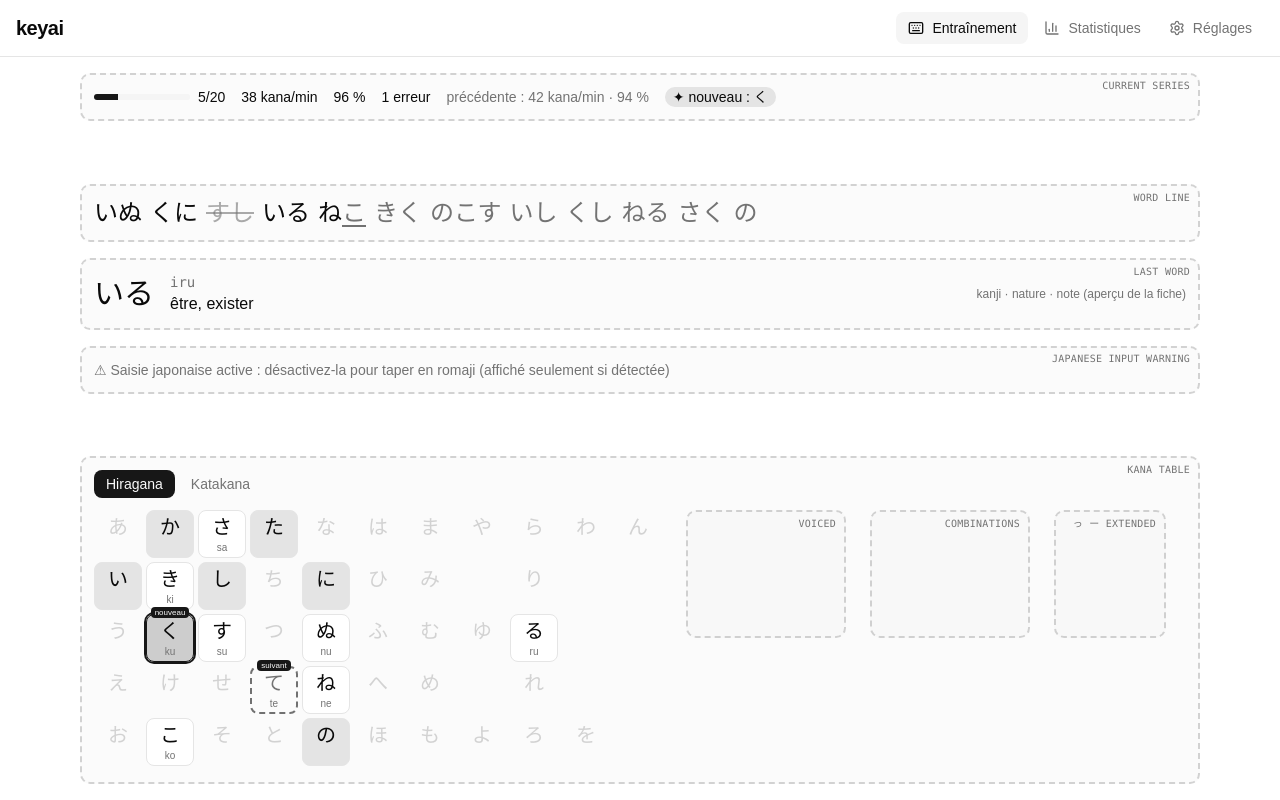
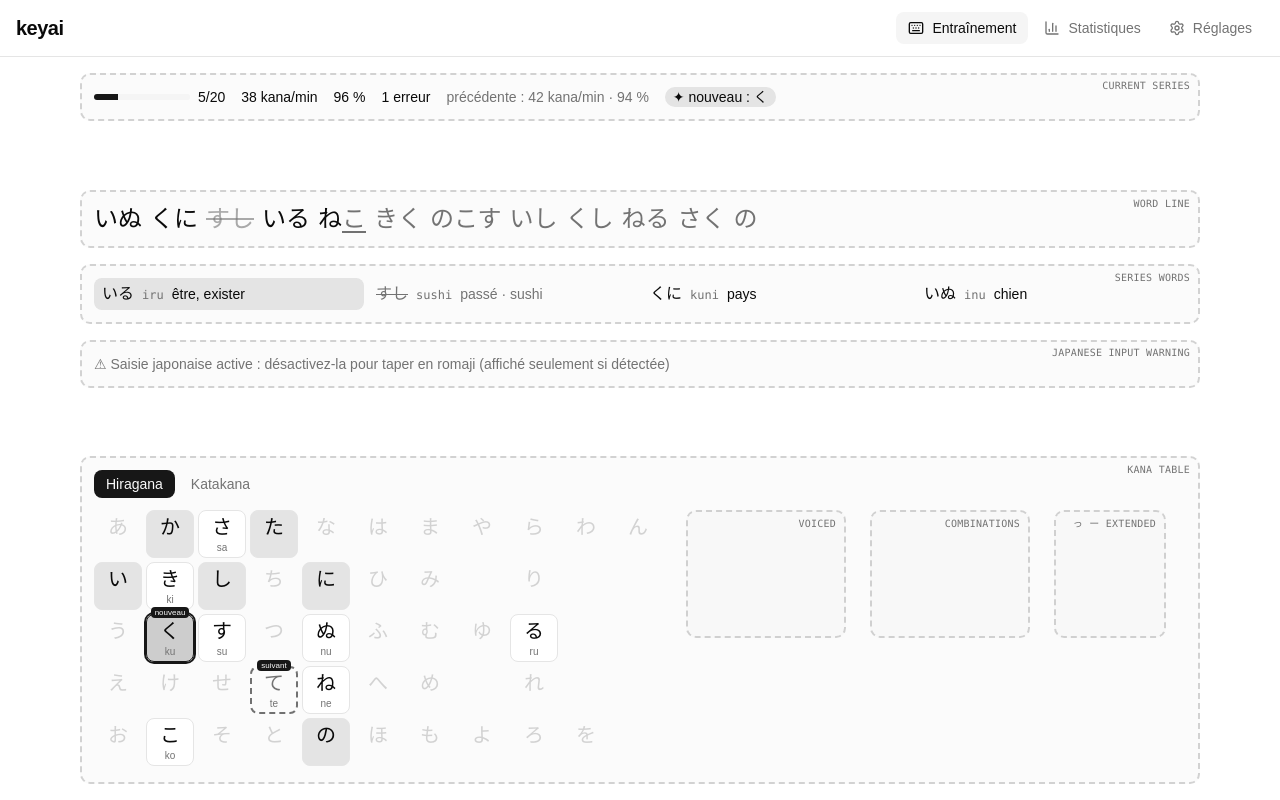
Before and after one commit to mumpkin/keyai, a React (Vite) app in the folder apps/app/: page / in a window 1280 px wide. Built offline with nearby package versions, Linux system fonts and the light colour scheme.

Commit message:
Replace the last word zone with a recap of the series words
Co-Authored-By: Claude Opus 5.5 <noreply@anthropic.com>

```diff
--- a/apps/app/src/features/blocking/sample-words.ts
+++ b/apps/app/src/features/blocking/sample-words.ts
@@ -5,15 +5,30 @@ export interface SampleWord {
 	readonly romaji: string;
 	readonly gloss: string;
 	readonly status: WordStatus;
+	readonly kanji?: string;
+	readonly otherSenses?: readonly string[];
 	readonly completedUnits?: number;
 	readonly hasPartialInput?: boolean;
 }
 
 export const SAMPLE_WORDS: readonly SampleWord[] = [
-	{ kana: 'いぬ', romaji: 'inu', gloss: 'chien', status: 'done' },
+	{
+		kana: 'いぬ',
+		romaji: 'inu',
+		gloss: 'chien',
+		kanji: '犬',
+		status: 'done',
+	},
 	{ kana: 'くに', romaji: 'kuni', gloss: 'pays', status: 'done' },
 	{ kana: 'すし', romaji: 'sushi', gloss: 'sushi', status: 'skipped' },
-	{ kana: 'いる', romaji: 'iru', gloss: 'être, exister', status: 'done' },
+	{
+		kana: 'いる',
+		romaji: 'iru',
+		gloss: 'être, exister',
+		kanji: '居る',
+		otherSenses: ['avoir besoin de (要る)', 'entrer (入る)'],
+		status: 'done',
+	},
 	{
 		kana: 'ねこ',
 		romaji: 'neko',
--- a/apps/app/src/features/training/last-word-zone.tsx
+++ /dev/null
@@ -1,34 +0,0 @@
-import { Placeholder } from '@/features/blocking/placeholder';
-import type { SampleWord } from '@/features/blocking/sample-words';
-
-interface LastWordZoneProps {
-	readonly word: SampleWord | undefined;
-}
-
-export function LastWordZone({ word }: LastWordZoneProps) {
-	return (
-		<Placeholder
-			label="last word"
-			className="flex min-h-16 items-center gap-4"
-		>
-			{word && (
-				<>
-					<span className="font-kana text-3xl">{word.kana}</span>
-					<span className="flex flex-col">
-						<span className="font-mono text-sm text-muted-foreground">
-							{word.romaji}
-						</span>
-						<span className="font-medium">
-							{word.status === 'skipped'
-								? `passé · ${word.gloss}`
-								: word.gloss}
-						</span>
-					</span>
-					<span className="ml-auto text-xs text-muted-foreground">
-						kanji · nature · note (aperçu de la fiche)
-					</span>
-				</>
-			)}
-		</Placeholder>
-	);
-}
--- /dev/null
+++ b/apps/app/src/features/training/series-words-recap.tsx
@@ -0,0 +1,81 @@
+import { cva } from 'class-variance-authority';
+import { Placeholder } from '@/features/blocking/placeholder';
+import type { SampleWord } from '@/features/blocking/sample-words';
+import { WordCard } from './word-card';
+
+const entryVariants = cva(
+	'group relative flex w-full items-baseline gap-2 rounded-md px-2 py-1 focus-visible:outline-2',
+	{
+		variants: {
+			isLatest: {
+				true: 'bg-primary/10',
+				false: '',
+			},
+			isSkipped: {
+				true: 'text-muted-foreground',
+				false: '',
+			},
+		},
+	},
+);
+
+function finishedWordsNewestFirst(words: readonly SampleWord[]): SampleWord[] {
+	return words
+		.filter((word) => word.status === 'done' || word.status === 'skipped')
+		.reverse();
+}
+
+function RecapEntry({
+	word,
+	isLatest,
+}: {
+	readonly word: SampleWord;
+	readonly isLatest: boolean;
+}) {
+	const isSkipped = word.status === 'skipped';
+	return (
+		<li>
+			<button
+				type="button"
+				className={entryVariants({ isLatest, isSkipped })}
+			>
+				<span
+					className={
+						isSkipped ? 'font-kana line-through' : 'font-kana'
+					}
+				>
+					{word.kana}
+				</span>
+				<span className="font-mono text-xs text-muted-foreground">
+					{word.romaji}
+				</span>
+				<span className="truncate text-sm">
+					{isSkipped ? `passé · ${word.gloss}` : word.gloss}
+				</span>
+				<WordCard word={word} />
+			</button>
+		</li>
+	);
+}
+
+interface SeriesWordsRecapProps {
+	readonly words: readonly SampleWord[];
+}
+
+export function SeriesWordsRecap({ words }: SeriesWordsRecapProps) {
+	const finishedWords = finishedWordsNewestFirst(words);
+
+	return (
+		<Placeholder label="series words">
+			<ul className="grid gap-1 sm:grid-cols-2 lg:grid-cols-4">
+				{finishedWords.map((word, position) => (
+					<RecapEntry
+						key={word.kana}
+						word={word}
+						isLatest={position === 0}
+					/>
+				))}
+			</ul>
+		</Placeholder>
+	);
+}
--- a/apps/app/src/features/training/word-card.tsx
+++ b/apps/app/src/features/training/word-card.tsx
@@ -3,6 +3,19 @@ import type { SampleWord } from '@/features/blocking/sample-words';
 
 interface WordCardProps {
 	readonly word: SampleWord;
+}
+
+function OtherSenses({ senses }: { readonly senses: readonly string[] }) {
+	return (
+		<div className="mt-2 border-t pt-2">
+			<p className="text-xs text-muted-foreground">Autres sens</p>
+			<ul className="text-sm">
+				{senses.map((sense) => (
+					<li key={sense}>· {sense}</li>
+				))}
+			</ul>
+		</div>
+	);
 }
 
 export function WordCard({ word }: WordCardProps) {
@@ -11,12 +24,22 @@ export function WordCard({ word }: WordCardProps) {
 			label="word card"
 			className="pointer-events-none absolute top-full left-1/2 z-10 mt-2 hidden w-64 -translate-x-1/2 bg-popover text-left group-hover:block group-focus-visible:block"
 		>
-			<p className="font-kana text-3xl">{word.kana}</p>
-			<p className="text-sm text-muted-foreground">{word.romaji}</p>
+			<p className="flex items-baseline gap-2">
+				<span className="font-kana text-3xl">{word.kana}</span>
+				{word.kanji && (
+					<span className="font-kana text-xl text-muted-foreground">
+						{word.kanji}
+					</span>
+				)}
+			</p>
+			<p className="font-mono text-sm text-muted-foreground">
+				{word.romaji}
+			</p>
 			<p className="mt-2 font-medium">{word.gloss}</p>
 			<p className="text-xs text-muted-foreground">
-				kanji · nature · registre · note · autres sens
+				nature · registre · note
 			</p>
+			{word.otherSenses && <OtherSenses senses={word.otherSenses} />}
 		</Placeholder>
 	);
 }
--- a/apps/app/src/features/training/word-line.tsx
+++ b/apps/app/src/features/training/word-line.tsx
@@ -1,18 +1,10 @@
 import { Placeholder } from '@/features/blocking/placeholder';
 import type { SampleWord } from '@/features/blocking/sample-words';
-import { LastWordZone } from './last-word-zone';
+import { SeriesWordsRecap } from './series-words-recap';
 import { WordView } from './word-view';
 
 interface WordLineProps {
 	readonly words: readonly SampleWord[];
-}
-
-function lastFinishedWord(
-	words: readonly SampleWord[],
-): SampleWord | undefined {
-	return words.findLast(
-		(word) => word.status === 'done' || word.status === 'skipped',
-	);
 }
 
 export function WordLine({ words }: WordLineProps) {
@@ -25,7 +17,7 @@ export function WordLine({ words }: WordLineProps) {
 					))}
 				</div>
 			</Placeholder>
-			<LastWordZone word={lastFinishedWord(words)} />
+			<SeriesWordsRecap words={words} />
 		</div>
 	);
 }
```
